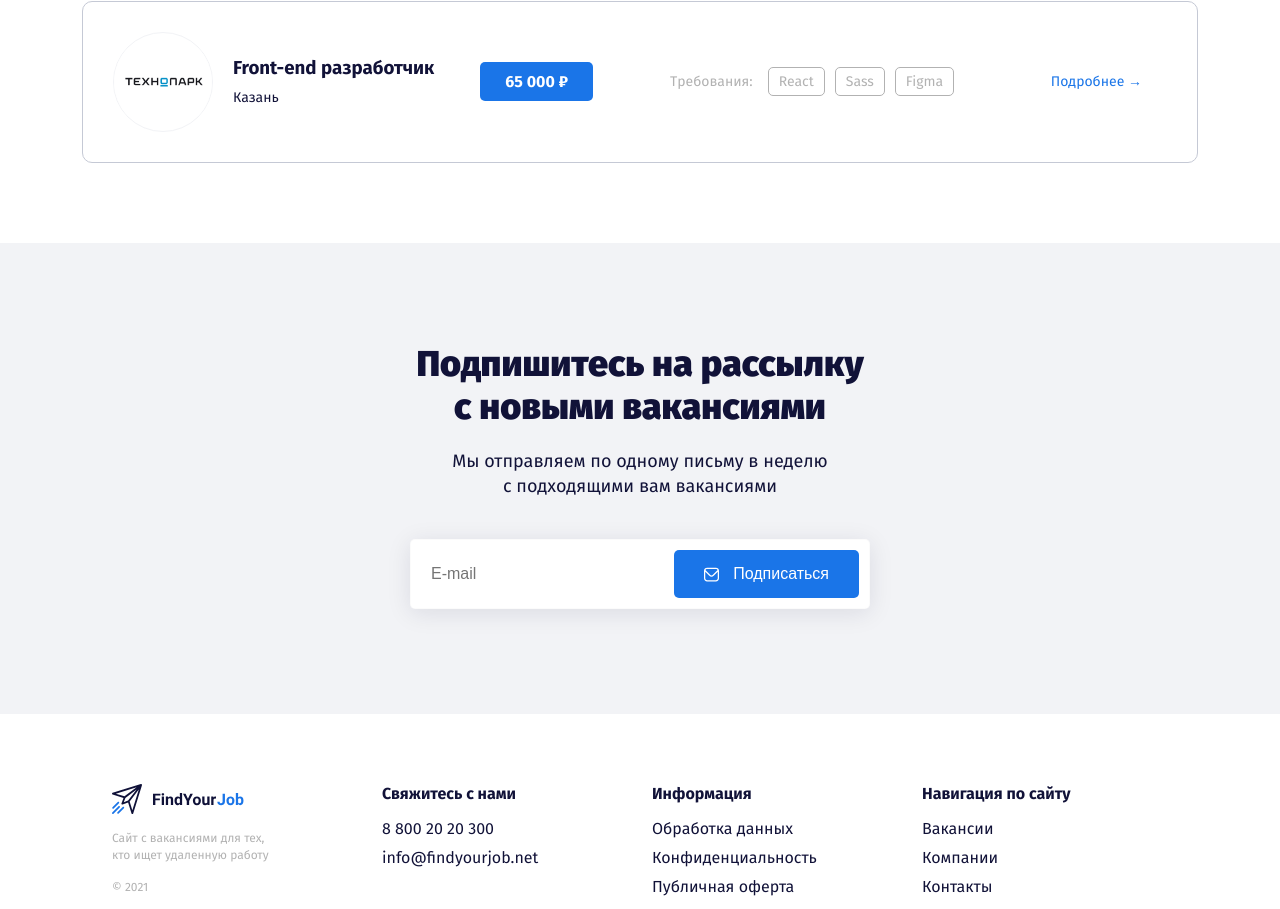
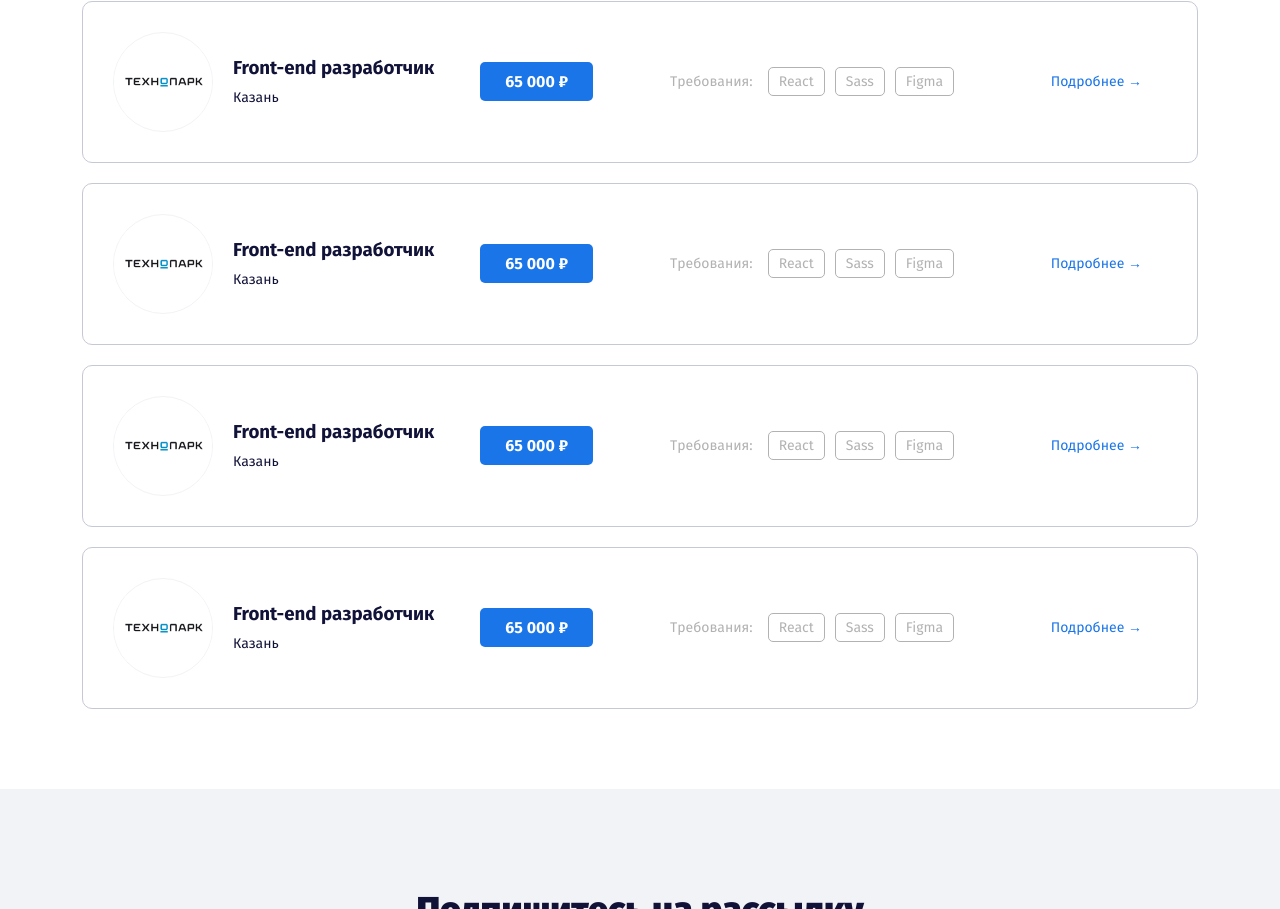
Before and after one commit to shahone/findyourjob, a plain HTML site: page index.html in a window 1280 px wide. Shown: the part 1214-2123 px from the top of the page. Drawn offline with Linux system fonts and the light colour scheme.

Commit message:
Add files via upload

```diff
--- a/index.html
+++ b/index.html
@@ -137,6 +137,51 @@
         </div>
         <a class="more" href='#'>Подробнее →</a>
       </div>
+      <div class="offer d-flex align-items-center">
+        <img class="offer-img" src="img/offer-img.png" alt="logo: company">
+        <div class="offer-desc">
+          <h3 class="offer-name">Front-end разработчик</h3>
+          <p class="offer-place">Казань</p>
+        </div>
+        <div class="offer-salary">65 000 ₽</div>
+        <div class="tags-group d-flex align-items-center">
+          <p class="tags-label">Требования:</p>
+          <a class="tag" href="/">React</a>
+          <a class="tag" href="/">Sass</a>
+          <a class="tag" href="/">Figma</a>
+        </div>
+        <a class="more" href='#'>Подробнее →</a>
+      </div>
+      <div class="offer d-flex align-items-center">
+        <img class="offer-img" src="img/offer-img.png" alt="logo: company">
+        <div class="offer-desc">
+          <h3 class="offer-name">Front-end разработчик</h3>
+          <p class="offer-place">Казань</p>
+        </div>
+        <div class="offer-salary">65 000 ₽</div>
+        <div class="tags-group d-flex align-items-center">
+          <p class="tags-label">Требования:</p>
+          <a class="tag" href="/">React</a>
+          <a class="tag" href="/">Sass</a>
+          <a class="tag" href="/">Figma</a>
+        </div>
+        <a class="more" href='#'>Подробнее →</a>
+      </div>
+      <div class="offer d-flex align-items-center">
+        <img class="offer-img" src="img/offer-img.png" alt="logo: company">
+        <div class="offer-desc">
+          <h3 class="offer-name">Front-end разработчик</h3>
+          <p class="offer-place">Казань</p>
+        </div>
+        <div class="offer-salary">65 000 ₽</div>
+        <div class="tags-group d-flex align-items-center">
+          <p class="tags-label">Требования:</p>
+          <a class="tag" href="/">React</a>
+          <a class="tag" href="/">Sass</a>
+          <a class="tag" href="/">Figma</a>
+        </div>
+        <a class="more" href='#'>Подробнее →</a>
+      </div>
     </div>
   </section>
   <section class="section subscribe">
```
